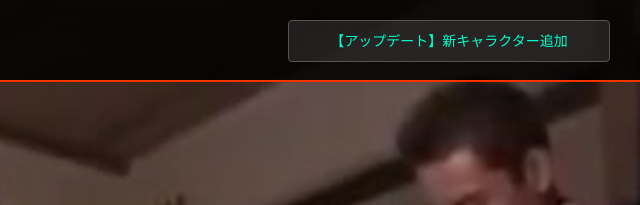
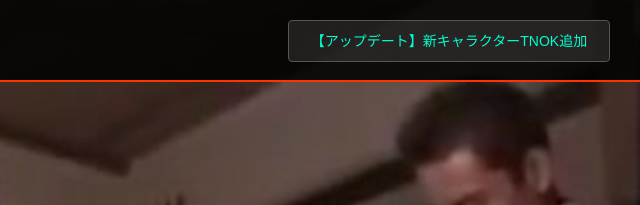
Before and after one commit to Landmark1218/-, a plain HTML site: page index.html in a window 1280 px wide. Shown: the top 205 px of the page, 640-1280 px from the left. Drawn offline with Linux system fonts and the light colour scheme.

```diff
--- a/index.html
+++ b/index.html
@@ -286,7 +286,7 @@
 
     <div class="news-area">
         <div class="news-item" id="news-1">【お知らせ】事前登録1145141919810人突破！</div>
-        <div class="news-item" id="news-2">【アップデート】新キャラクター追加</div>
+        <div class="news-item" id="news-2">【アップデート】新キャラクターTNOK追加</div>
         <div class="news-item" id="news-3">【告知】明日810時からサーバーメンテナンスです</div>
     </div>
 </div>
```
